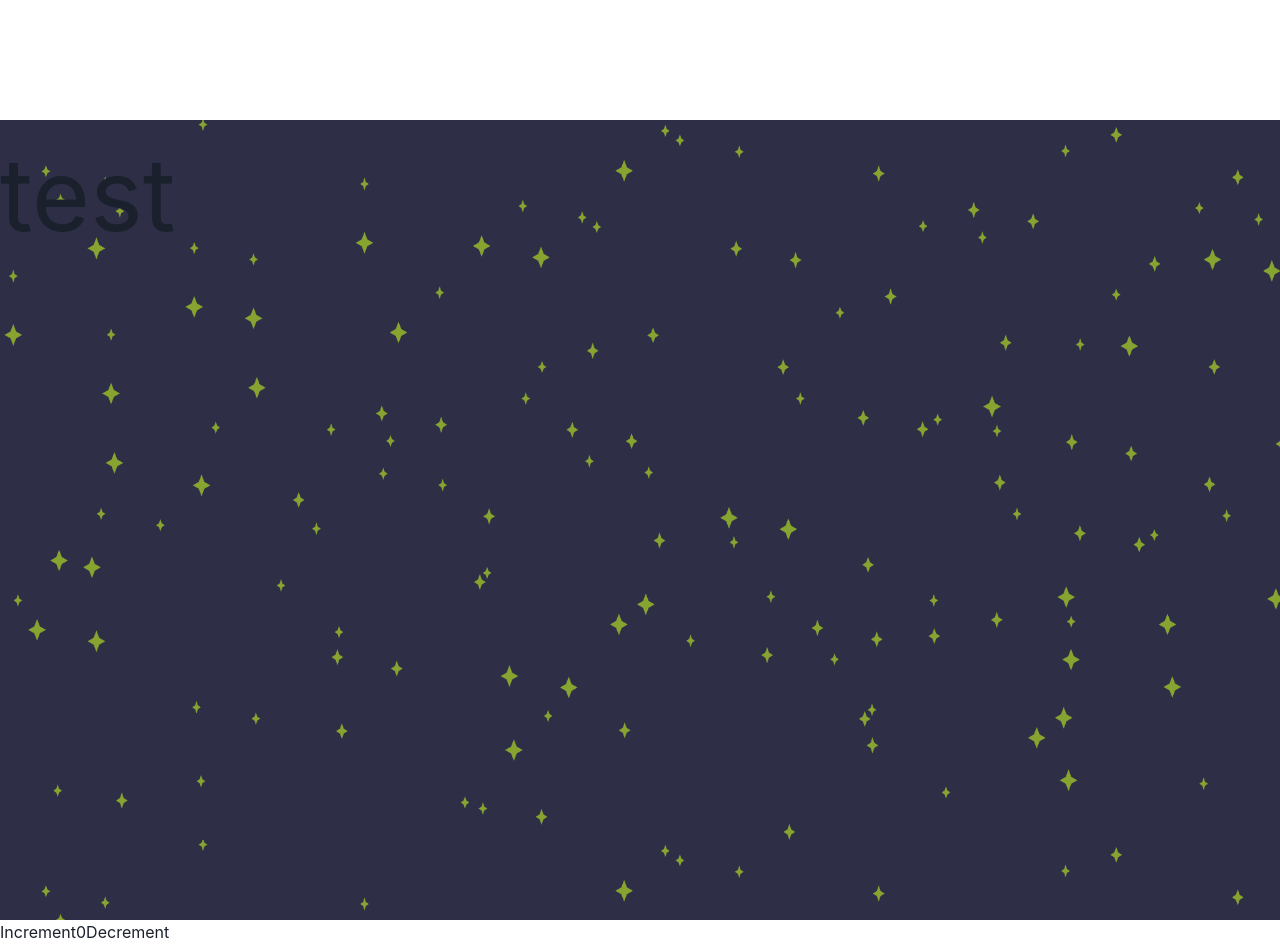
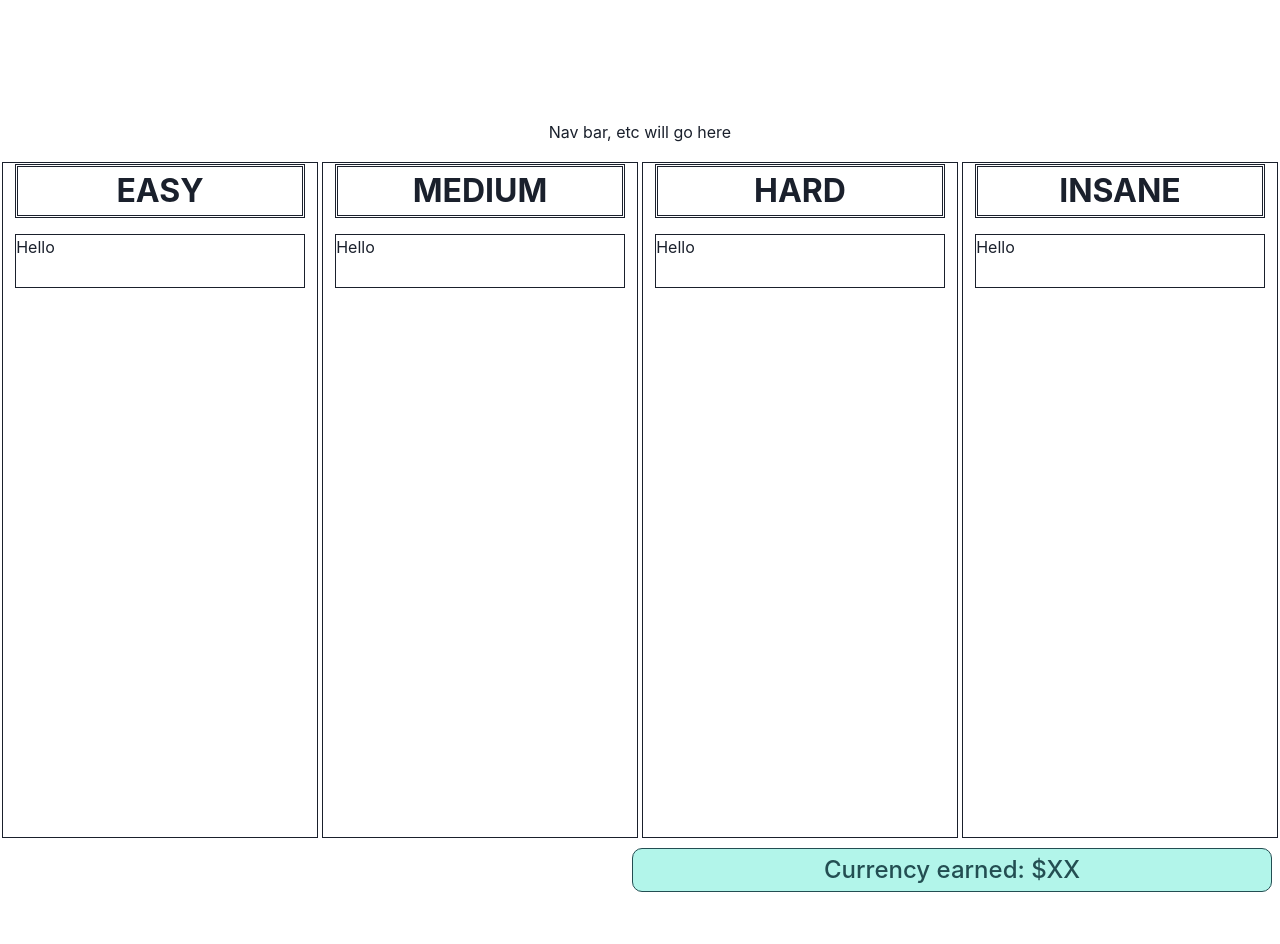
Before and after one commit to AzureSource/GoalSeekr, a React (Create React App) app in the folder client/: page / in a window 1280 px wide. Shown: the part 680-1624 px from the top of the page. After the commit the page ends 1600 px from the top, so only its background shows below. Built offline with nearby package versions, Linux system fonts and the light colour scheme; the HTML template or start-up script is replaced by a standard one.

Commit message:
added tasks files

```diff
--- a/client/src/App.jsx
+++ b/client/src/App.jsx
@@ -7,12 +7,13 @@ import Playerlist from './components/PlayerList.jsx';
 const App = () => {
   return (
     <ChakraProvider>
-      <div className='appBackground'>
+      {/* <div className='appBackground'>
         <div className='app'>
           test
         </div>
         <Counter />
-      </div>
+      </div> */}
+      <TaskTracker />
     </ChakraProvider>
   );
 };
--- a/client/src/components/TaskTracker/Columns/DifficultyCol.jsx
+++ b/client/src/components/TaskTracker/Columns/DifficultyCol.jsx
@@ -1,5 +1,6 @@
 import React from 'react';
 import { Box, Flex, Heading } from '@chakra-ui/react';
+import TasksContainer from '../Tasks/TasksContainer.jsx';
 
 const DifficultyCol = ({ difficulty }) => {
 
@@ -19,7 +20,7 @@ const DifficultyCol = ({ difficulty }) => {
         border="1px solid"
         h="8%" w="92%"
       >
-        <div>somethinggg</div>
+        <TasksContainer />
       </Flex>
     </Flex>
   );
--- /dev/null
+++ b/client/src/components/TaskTracker/Tasks/TasksContainer.jsx
@@ -0,0 +1,13 @@
+import React from 'react';
+import { Box, Flex, Heading } from '@chakra-ui/react';
+
+const TasksContainer = () => {
+
+  return (
+    <Flex className="tasksContainer">
+      Hello
+    </Flex>
+  );
+};
+
+export default TasksContainer;
```
Also changed, not shown: client/src/components/TaskTracker/Tasks/Task.jsx (added, +13 -0 lines).
